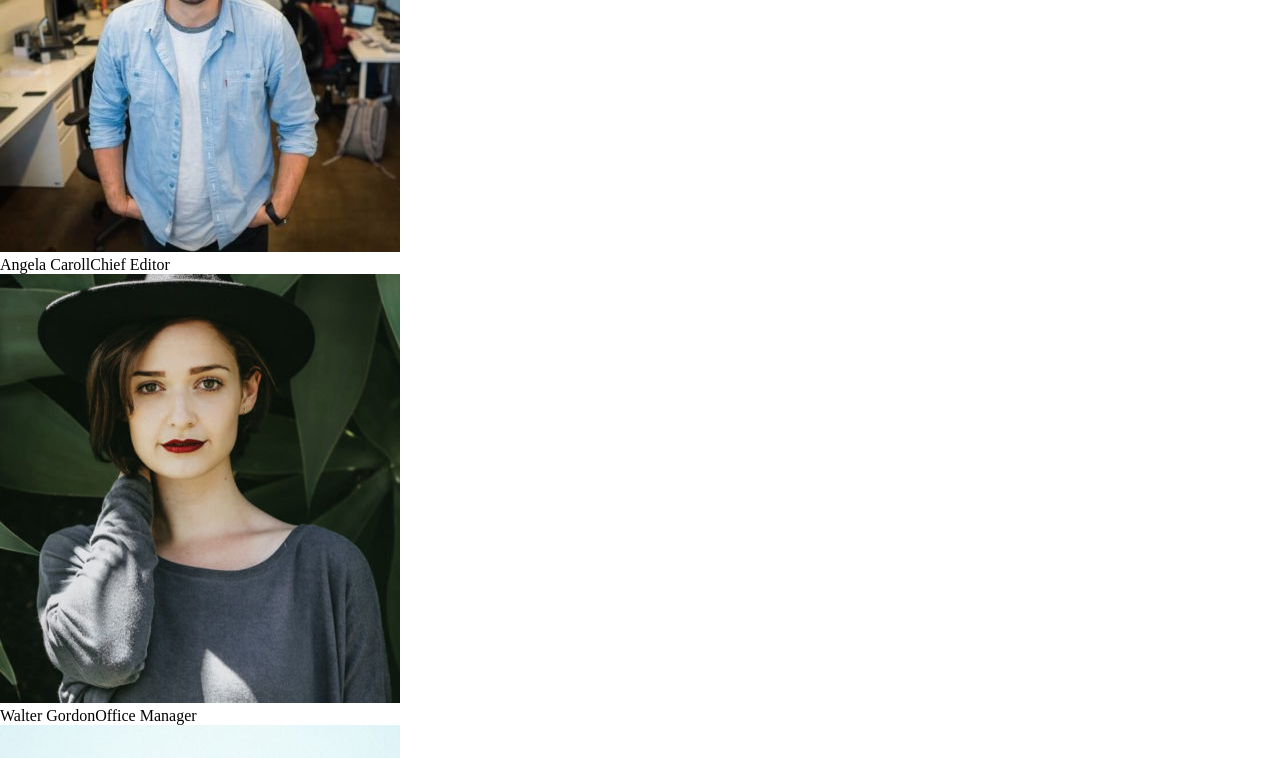
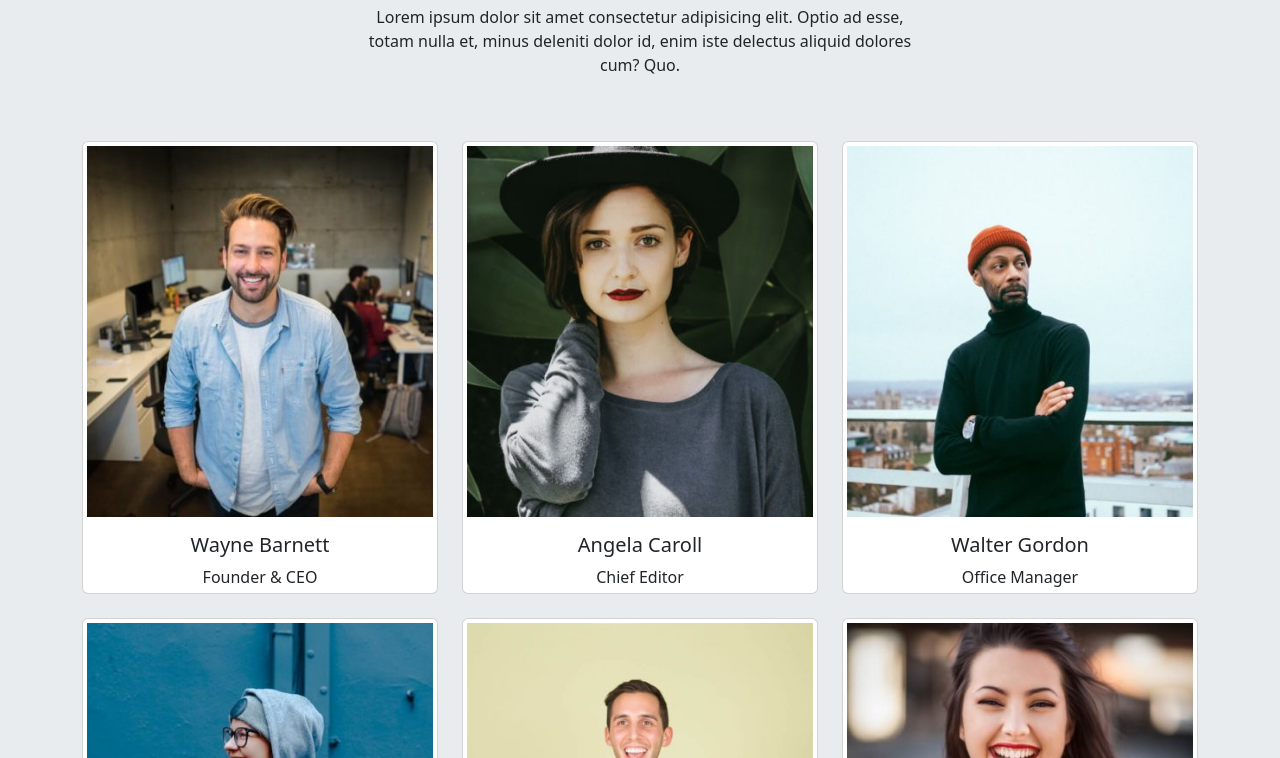
Before and after one commit to andreadebortoli2/js-our-team, a plain HTML site: page index.html in a window 1280 px wide. Shown: the part 195-953 px from the top of the page. Drawn offline with nearby package versions, Linux system fonts and the light colour scheme.

Commit message:
add bonus 2

```diff
--- a/assets/js/main.js
+++ b/assets/js/main.js
@@ -42,14 +42,14 @@ for (let i = 0; i < team.length; i++) {
     // - console. log with the dot notation
     console.log(member.name, member.role, member.image);
 
-}
+};
 
 // - MILESTONE 2:
 // -select the elemnt in the DOM where to print the data
-const container = document.querySelector('.container');
+// const container = document.querySelector('.container');
 
 // -in a for loop create an element for each object of the array to print inside the properties
-for (let i = 0; i < team.length; i++) {
+/* for (let i = 0; i < team.length; i++) {
     const member = team[i];
 
     let memberData = document.createElement('div');
@@ -68,8 +68,43 @@ for (let i = 0; i < team.length; i++) {
     memberImage.src = `./assets/img/${member.image}`;
     container.append(memberImage);
 
-};
+}; */
 
 // - BONUS 2:
-// -edit html and css as the screenshot
+// -edit html and css as the screenshot  adding bootstrap
 // -edit the element wich contain the object properties as a card
+
+const row = document.querySelector('.row');
+row.classList.add('gy-4');
+
+for (let i = 0; i < team.length; i++) {
+    const member = team[i];
+
+    let memberData = document.createElement('div');
+    memberData.classList.add('col-4');
+
+    row.append(memberData);
+
+    const memberCard = document.createElement('div');
+    memberCard.classList.add('card', 'p-1', 'text-center');
+
+    memberData.append(memberCard);
+
+
+    const memberCardImage = document.createElement('img');
+    memberCardImage.src = `./assets/img/${member.image}`;
+
+    const memberCardTitle = document.createElement('h5');
+    memberCardTitle.classList.add('card-title', 'pt-3');
+
+    const memberCardText = document.createElement('p');
+    memberCardText.classList.add('card-text');
+
+    memberCardTitle.append(`${member.name}`);
+    memberCardText.append(`${member.role}`);
+
+    memberCard.append(memberCardImage);
+    memberCard.append(memberCardTitle);
+    memberCard.append(memberCardText);
+
+};
--- a/index.html
+++ b/index.html
@@ -5,12 +5,23 @@
     <meta name="viewport" content="width=device-width, initial-scale=1.0">
     <title>js-our-team</title>
     <link rel="stylesheet" href="./assets/css/style.css">
+    <link href="https://cdn.jsdelivr.net/npm/bootstrap@5.3.3/dist/css/bootstrap.min.css" rel="stylesheet" integrity="sha384-QWTKZyjpPEjISv5WaRU9OFeRpok6YctnYmDr5pNlyT2bRjXh0JMhjY6hW+ALEwIH" crossorigin="anonymous">
 </head>
-<body>
+<body class="bg-body-secondary">
+    <header class="w-50 mx-auto text-center p-5">
+        <h1 class="p-5">
+            OUR TEAM
+        </h1>
+        <P>Lorem ipsum dolor sit amet consectetur adipisicing elit. Optio ad esse, totam nulla et, minus deleniti dolor id, enim iste delectus aliquid dolores cum? Quo.</P>
+    </header>
 
-    <div class="container">
+    <main>
+        <div class="container">
+            <div class="row">
 
-    </div>
+            </div>
+        </div>
+    </main>
 
     <script src="./assets/js/main.js"></script>
 </body>
```
Also changed, not shown: 1 other file.
